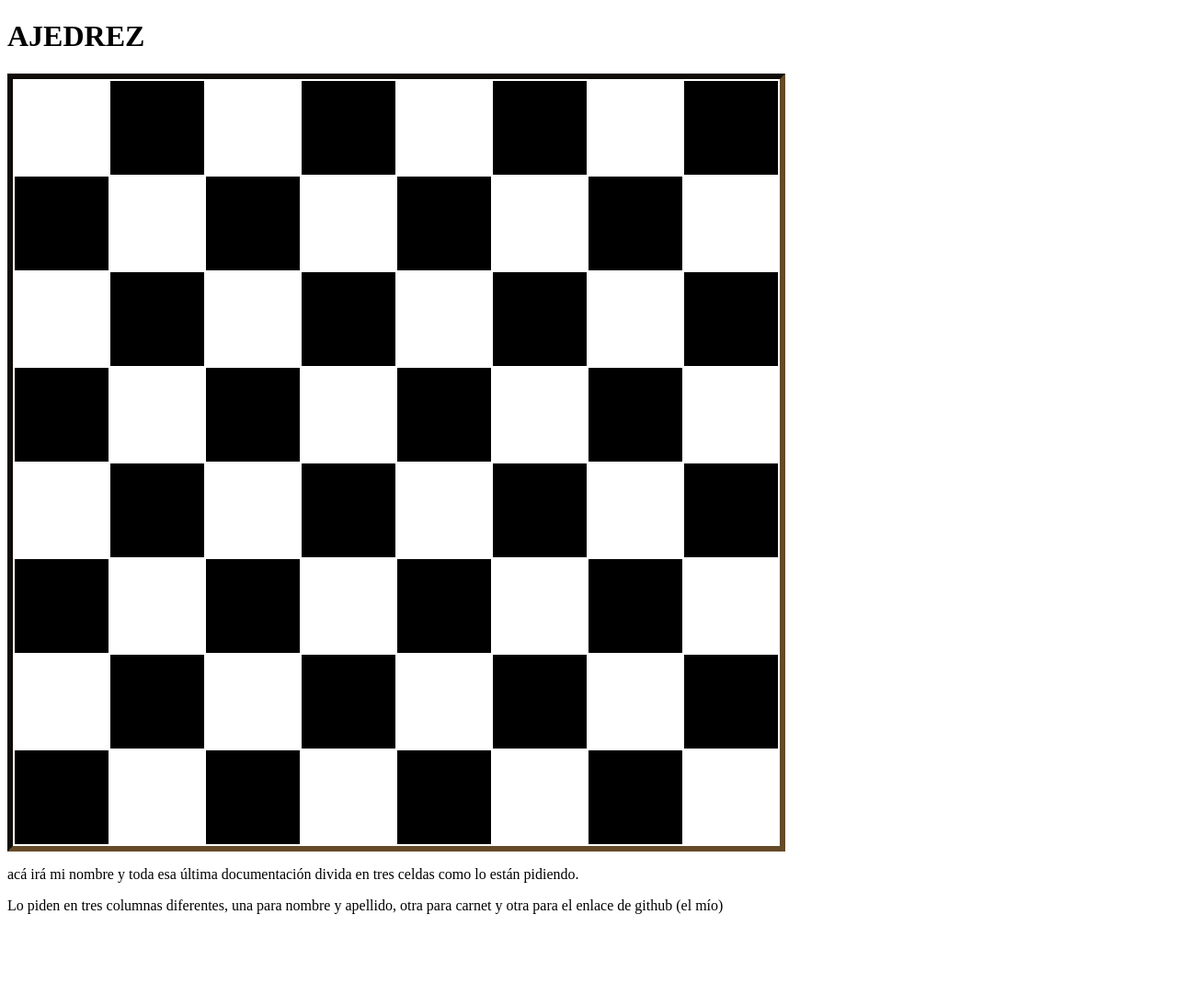
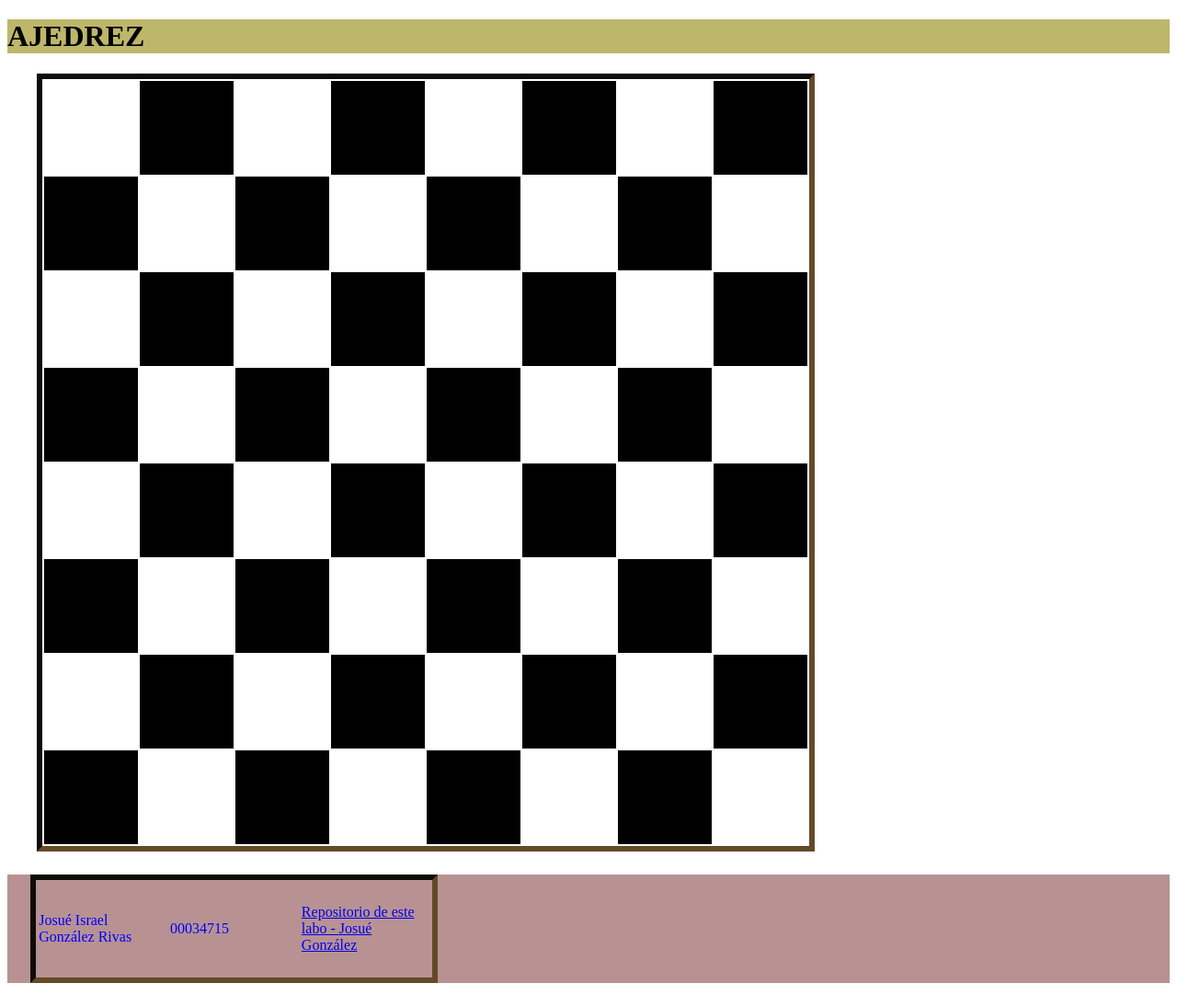
Before and after one commit to joisgori/LaboWeb3, a plain HTML site: page Ejercicio2/index.html in a window 1280 px wide. Shown: the whole page at 92% size. Before the commit the page ends 1010 px from the top, so only its background shows below. Drawn offline with Linux system fonts and the light colour scheme.

Commit message:
tengo que ir a ICPC alv :'(

```diff
--- a/Ejercicio2/index.html
+++ b/Ejercicio2/index.html
@@ -100,10 +100,20 @@
         </div>
     </main>
     <footer>
-        <p>acá irá mi nombre y toda esa última documentación divida en tres celdas como lo están pidiendo.</p>
-        <p>Lo piden en tres columnas diferentes, una para nombre y apellido, otra para carnet y otra para el enlace de github (el mío)</p>
+        <table>
+            <tr>
+                <td>
+                    Josué Israel González Rivas
+                </td>
+                <td>
+                    00034715
+                </td>
+                <td>
+                    <a href="https://github.com/joisgori/LaboWeb3">Repositorio de este labo - Josué González</a>
+                </td>
+            </tr>
+        </table>
     </footer>
-
 </body>
 
 </html>
--- a/Ejercicio2/style.css
+++ b/Ejercicio2/style.css
@@ -1,4 +1,5 @@
 table {
+    margin-left: 2em;
     border: 6px inset rgb(100, 74, 39);
     /*padding: 3%;
     width: 50%;
@@ -18,11 +19,12 @@ table td{
     height: 100px;
     width: 100px;
 }
-/*
+
 h1{
-    visibility: hidden;
+    font: bold sans-serif;
+    align-self: center;
 }
-*/
+
 .CNegro{
     background: black;
     color: white;
@@ -40,3 +42,17 @@ table td div{
 table td:hover > div{
     visibility: visible;
 }
+
+header{
+    background: darkkhaki;
+}
+
+footer{
+    background: rgb(184, 146, 146);
+}
+
+footer table {
+    color: blue;
+    margin: 2%;
+    width: 35%;
+}
```
